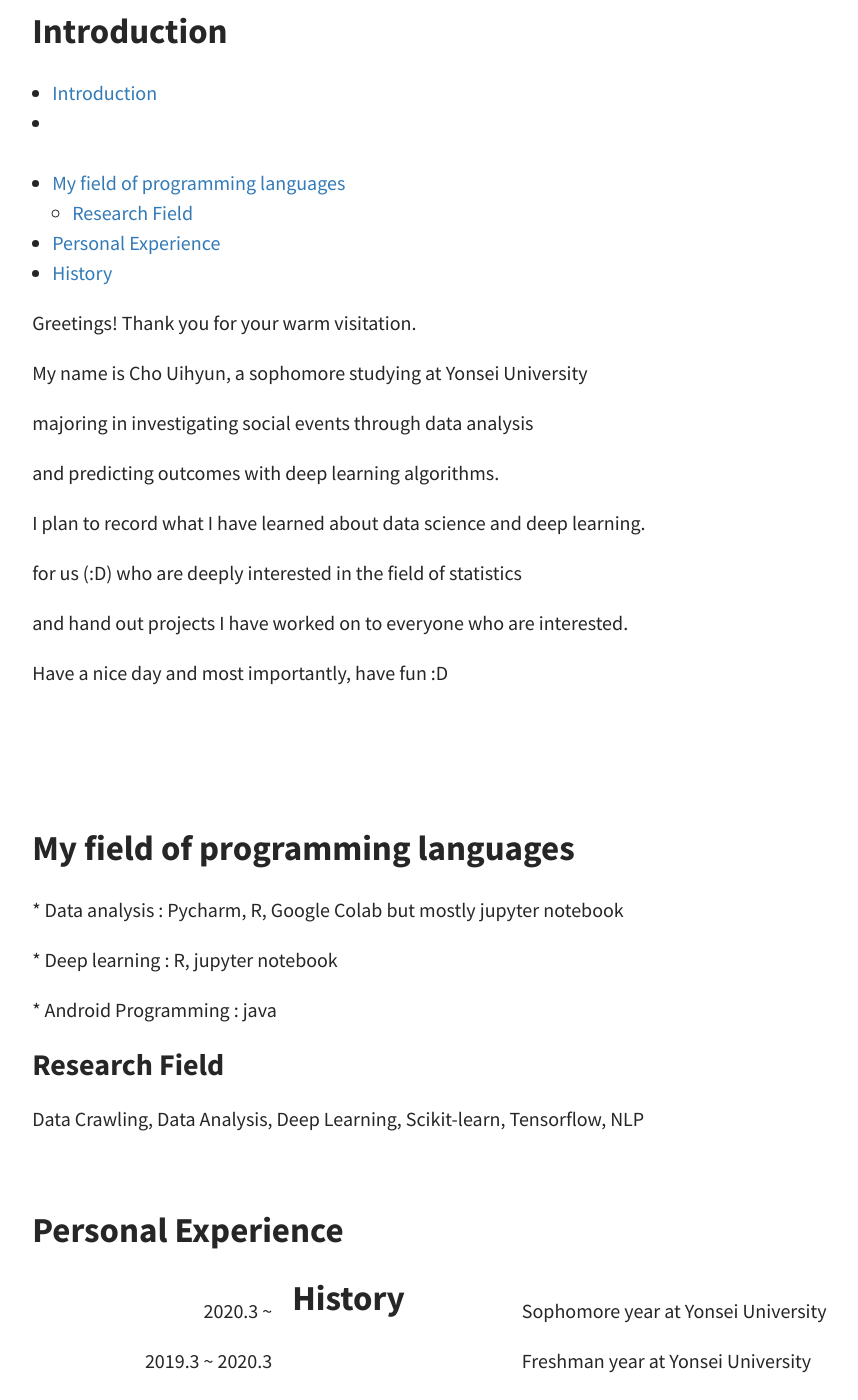
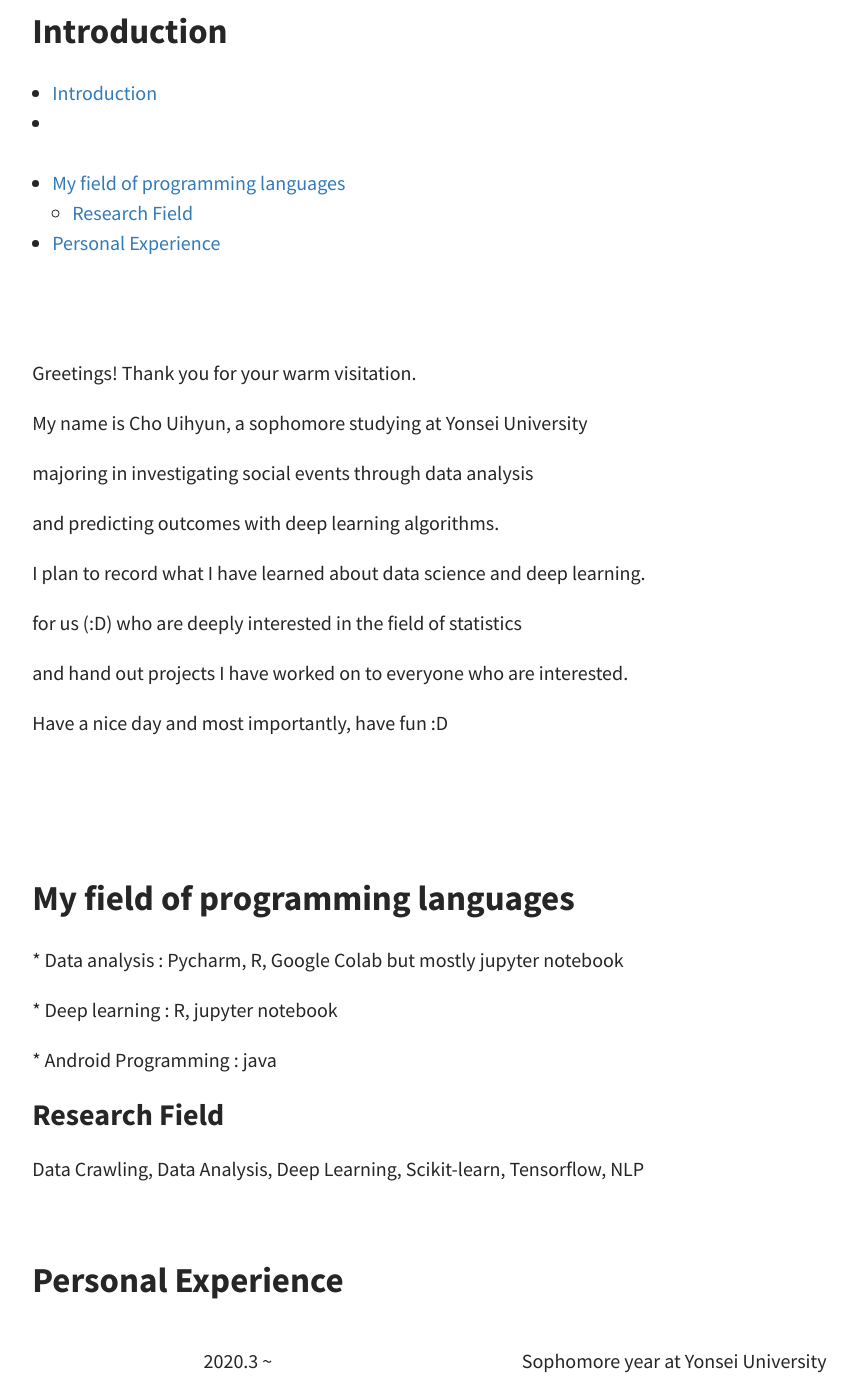
Before and after one commit to joyhyun99/joyhyun99.github.io, a Jekyll site: the page built from pages/about.md, in a window 1280 px wide and 1400 px high, scrolled down 357 px. Shown: the whole window, without its empty margins (83-941 px from the left). Built offline with Jekyll 4.4.1, drawn with Linux system fonts in a browser that asks for light colours.

Commit message:
Update about.md

```diff
--- a/pages/about.md
+++ b/pages/about.md
@@ -21,7 +21,7 @@ tags: [About, Archive]
 * TOC
 {:toc}
 
-
+<br><br>
 
 <p>Greetings! Thank you for your warm visitation.</p>
 
@@ -75,7 +75,6 @@ tags: [About, Archive]
     <p> Graduated Seoul High school </p>
 </div>
 
-## History
 
 <div id="jb-sidebar">
     <p>2019.12 ~ 2020.1</p>
```
